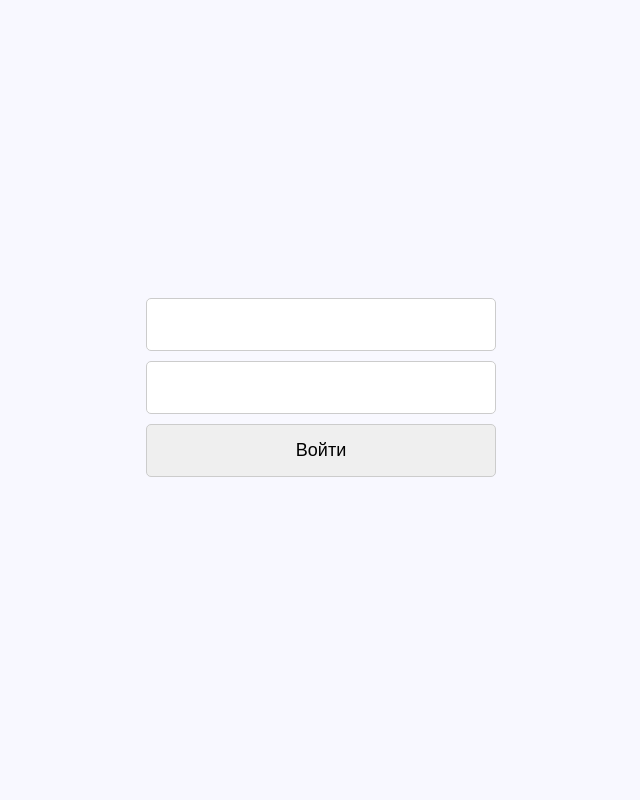
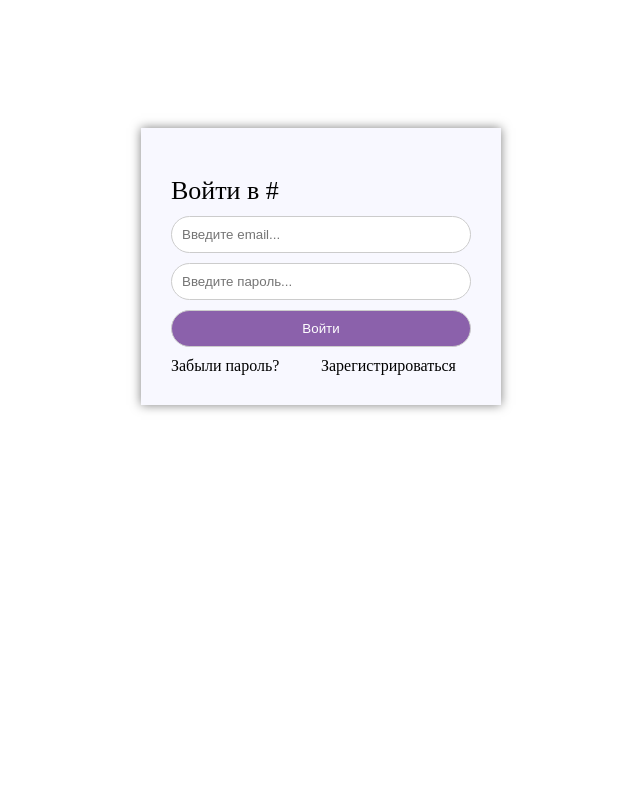
Before and after one commit to julimorozova/twitter, a FastAPI app: page / in a window 1280 px wide. Shown: the whole page, without its empty margins (319-959 px from the left). Run offline with FastAPI, Linux system fonts and the light colour scheme.

Commit message:
Add basic page layout and styles

```diff
--- a/templates/login.html
+++ b/templates/login.html
@@ -1,49 +1,25 @@
-<html>
-
+<!doctype html>
+<html lang="ru">
 <head>
     <title>Личный кабинет</title>
-    <meta charset="utf-8" />
+    <meta charset="utf-8"/>
     <meta name="viewport" content="width=device-width, initial-scale=1">
-
-<style type="text/css">
-    input {
-        display: block;
-        font-size: 18px;
-        padding: 15px;
-        margin-bottom: 10px;
-        outline: none;
-        border: 1px solid #ccc;
-        border-radius: 5px;
-        width: 100%;
-    }
-    form {
-        width: 90%;
-        min-width: 250px;
-        max-width: 350px;
-    }
-    body {
-        padding: 0px;
-        margin: 0px;
-        width: 100%;
-        height: 100%;
-        display: flex;
-        flex-direction: column;
-        align-items: center;
-        background-color: ghostwhite;
-    }
-    .placeholder {
-        flex: 1;
-    }
-</style>
-
+    <link rel="stylesheet" href="./style.css">
 </head>
 <body>
-    <div class="placeholder"></div>
-<form method="POST" action="/login">
-    <input type="text" name="username" />
-    <input type="password" name="password" />
-    <input type="submit" value="Войти" />
-</form>
-    <div class="placeholder"></div>
+<div class="container">
+    <div class="logo"><img src="" alt=""></div>
+    <div class="title">Войти в #</div>
+    <form method="POST" action="/login" class="form">
+        <div class="form__auto form__input"><input type="text" name="username" placeholder="Введите email..."></div>
+        <div class="form__auto form__input"><input type="password" name="password" placeholder="Введите пароль..."/>
+        </div>
+        <div class="form__btn form__input"><input type="submit" value="Войти"/></div>
+    </form>
+    <div class="forgot">
+        <div class="forgot__link"><a href="#">Забыли пароль?</a></div>
+        <div class="forgot__link"><a href="#">Зарегистрироваться</a></div>
+    </div>
+</div>
 </body>
 </html>
--- a/templates/style.css
+++ b/templates/style.css
@@ -0,0 +1,55 @@
+body {
+    margin: 0;
+    padding: 0;
+}
+
+.container {
+    display: flex;
+    flex-direction: column;
+    padding: 30px;
+    max-width: 300px;
+    height: 100%;
+    background-color: ghostwhite;
+    margin: 10% auto;
+    box-shadow: 0 0 10px rgba(0,0,0,0.5);
+    justify-content: flex-start;
+}
+.title {
+    font-size: 26px;
+    margin-bottom: 10px;
+}
+
+.form__input input {
+    display: block;
+    outline: none;
+    border: 1px solid #ccc;
+    border-radius: 50px;
+    padding: 10px;
+    margin-bottom: 10px;
+    width: 100%;
+    box-sizing: border-box;
+}
+
+.form__auto input:focus {
+    border: 1px solid #8b61ab;
+    box-shadow: 0 0 5px rgba(139, 97, 171,0.5);
+}
+
+
+.form__btn input {
+    background-color: #8b61ab;
+    color: white;
+    margin-bottom: 10px;
+}
+.form__btn input:hover {
+    cursor: pointer;
+}
+
+.forgot {
+    display: grid;
+    grid-template-columns: 1fr 1fr;
+}
+.forgot__link a {
+    text-decoration: none;
+    color: black;
+}
```
